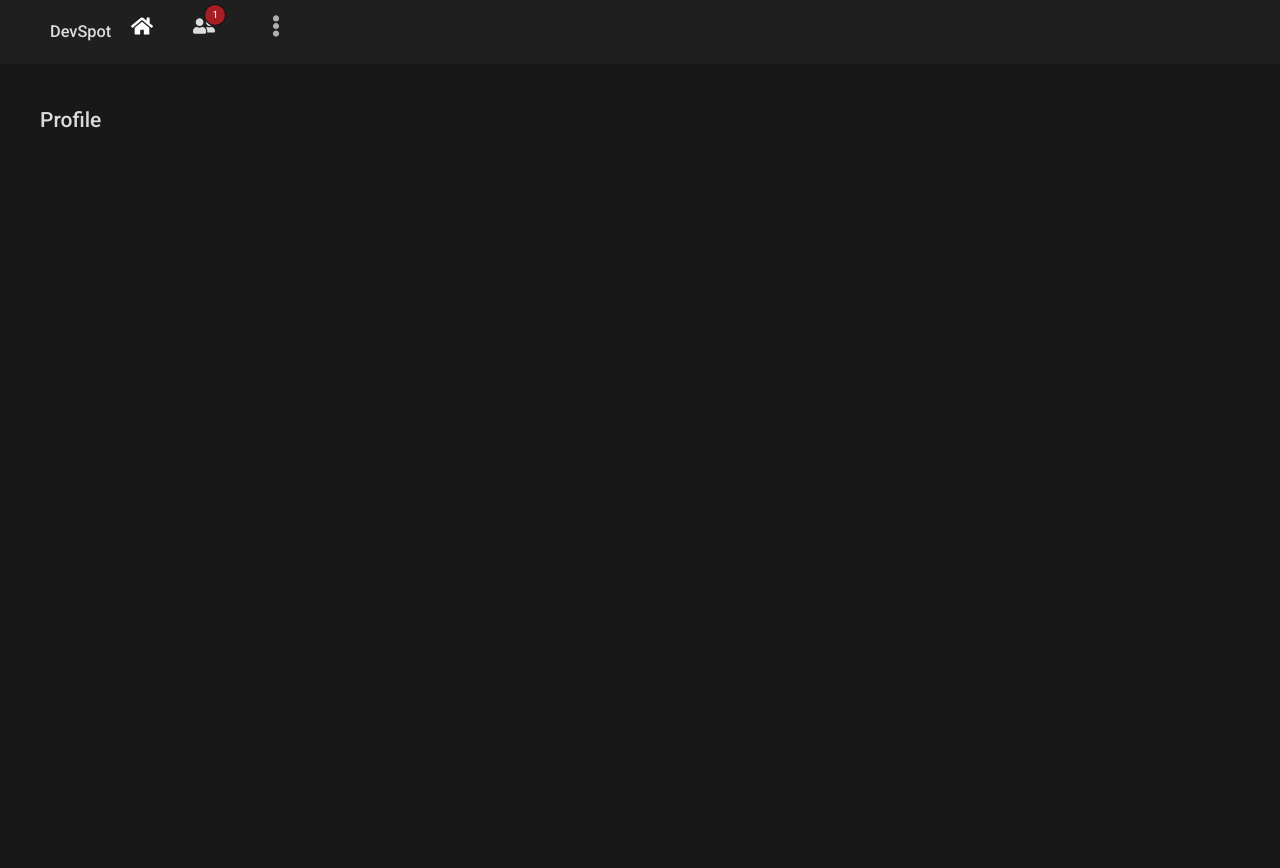
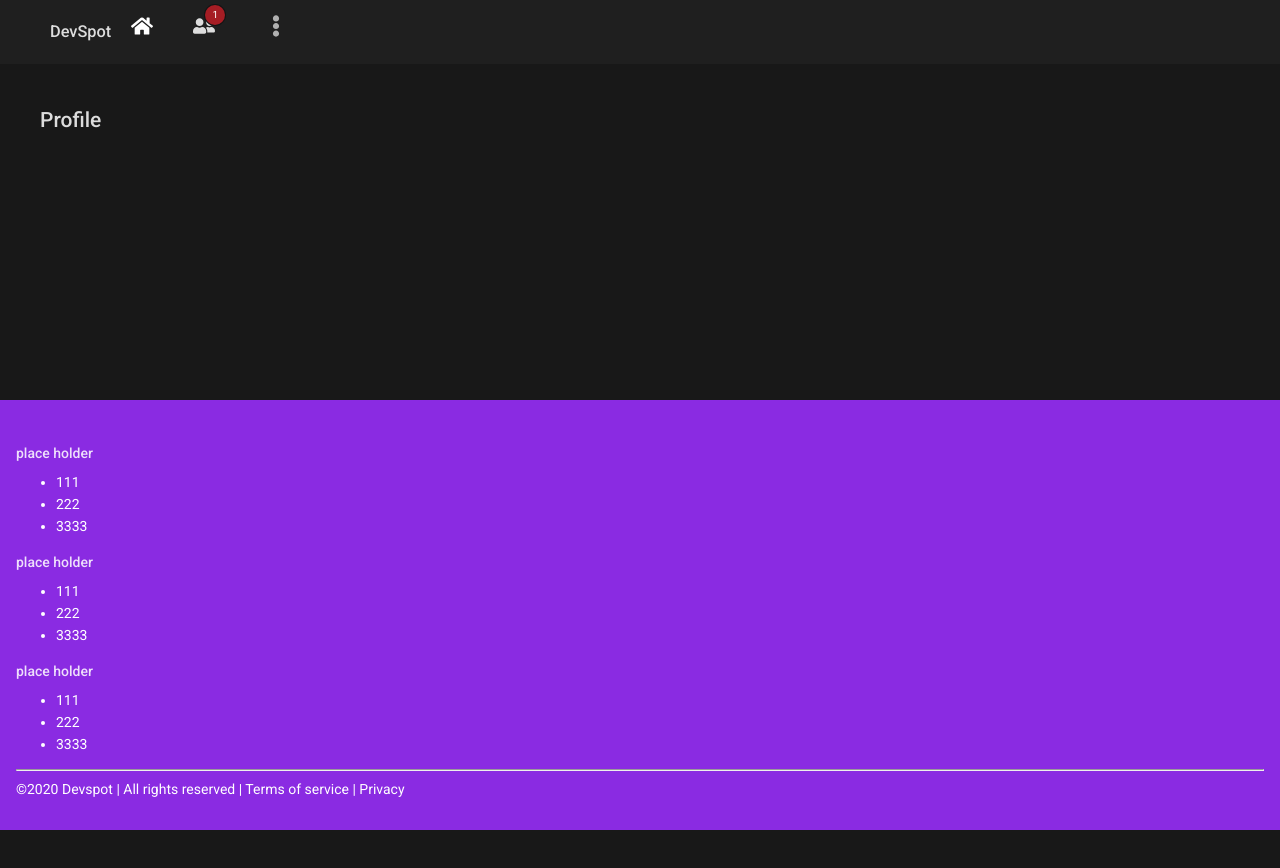
Before and after one commit to torqie/DevSpot, a React (Create React App) app in the folder client/: page /profile in a window 1280 px wide. Shown: the top 868 px of the page. Before the commit the page ends 800 px from the top, so only its background shows below. Built offline with nearby package versions, Linux system fonts and the light colour scheme; no server answers; sample sign-in values are in the browser's storage.

Commit message:
needing correct css for footer

```diff
--- /dev/null
+++ b/client/src/components/Footer/Footer.css
@@ -0,0 +1,18 @@
+.main-footer{
+    color: white;
+    background-color: blueviolet;
+    padding-top: 3em;
+    position: relative;
+    bottom: 0;
+    width: 100%;
+}
+
+.page-container {
+    display: flex;
+    flex-direction: column;
+    min-height: 100vh;
+}
+
+.content-wrap {
+    flex: 1;
+}
--- a/client/src/components/Footer/footer.js
+++ b/client/src/components/Footer/footer.js
@@ -1,13 +1,55 @@
 import React from "react"
+import "./Footer.css"
 
-function Footer({ children }) {
+const Footer = () => {
     return (
-        <section className="rc-footer-container">
-            <section className="rc-footer-columns">
+        <div className="main-footer">
+            <div className="container">
+                <div className="row">
+                    {/* Column1 */}
+                    <div className="col">
+                        <h4>
+                            place holder
+                        </h4>
+                        <ul className="list-unstyled">
+                            <li>111</li>
+                            <li>222</li>
+                            <li>3333</li>
+                        </ul>
+                    </div>
+                    {/* Column2 */}
+                    <div className="col">
+                        <h4>
+                            place holder
+                        </h4>
+                        <ul className="list-unstyled">
+                            <li>111</li>
+                            <li>222</li>
+                            <li>3333</li>
+                        </ul>
+                    </div>
+                    {/* Column3 */}
+                    <div className="col">
+                        <h4>
+                            place holder
+                        </h4>
+                        <ul className="list-unstyled">
+                            <li>111</li>
+                            <li>222</li>
+                            <li>3333</li>
+                        </ul>
+                    </div>
+                </div>
+                <hr />
+                <div className="row">
+                    <p className="col-sm">
+                        &copy;{new Date().getFullYear()} Devspot | All rights reserved | Terms of service | Privacy
+                    </p>
+                </div>
+            </div>
 
-            </section>
 
-        </section>
+        </div>
 
     )
 }
--- a/client/src/layouts/main2/index.js
+++ b/client/src/layouts/main2/index.js
@@ -2,8 +2,8 @@ import { Layout, Menu } from "antd";
 import React, { Component } from "react";
 import "./style.css";
 import Navigation from "../../components/Navigation";
-import Footer from "../../components/Footer/footer.js";
-const { Header, Content} = Layout;
+import Footer from "../../components/Footer/footer";
+const { Header, Content } = Layout;
 
 
 class MainLayout2 extends Component {
@@ -19,7 +19,7 @@ class MainLayout2 extends Component {
 
   render() {
     return (
-        <Layout theme={this.state.theme} style={{minHeight: "100vh"}}>
+      <Layout theme={this.state.theme} style={{ minHeight: "100vh" }}>
         <Header theme="dark">
           <div className="logo">
             <h3>DevSpot</h3>
@@ -33,11 +33,17 @@ class MainLayout2 extends Component {
             padding: '0 40px',
             minHeight: 280,
           }}
+        >
 
-            >
           {this.props.children}
         </Content>
-          <Footer  style={{ textAlign: 'center' }}></Footer>
+
+        <div className="page-container">
+          <div className="content-wrap">
+            <Footer />
+          </div>
+        </div>
+
       </Layout>
     );
   }
--- a/client/src/layouts/main2/style.css
+++ b/client/src/layouts/main2/style.css
@@ -17,3 +17,13 @@
 .logo h3 {
   margin:0;
 }
+
+.main-footer{
+  margin-top: 1rem;
+  padding: 1rem;
+  background-color: rgb(235, 195, 64);
+  position: fixed;
+  bottom: 0;
+  left: 0;
+  width: 100%;
+}
```
Also changed, not shown: 1 other file (tests, documents, lock files or other folders). Lines whose indentation alone changed are shown as unchanged.
